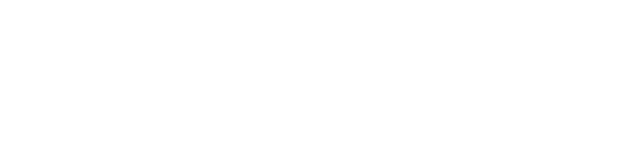
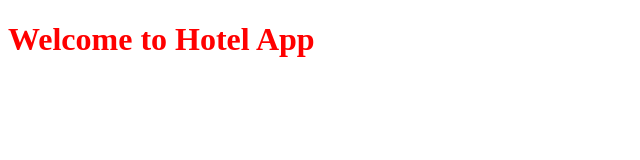
Before and after one commit to wennsin/HotelApp, a plain HTML site: page index.html in a window 1280 px wide. Shown: the whole page, without its empty margins (0-640 px from the left). Drawn offline with Linux system fonts and the light colour scheme.

Commit message:
added style.css

```diff
--- a/index.html
+++ b/index.html
@@ -4,8 +4,10 @@
     <meta charset="UTF-8">
     <meta name="viewport" content="width=device-width, initial-scale=1.0">
     <title>Document</title>
+    <link rel="stylesheet" href="style.css">
 </head>
 <body>
+    <h1 id="redColor">Welcome to Hotel App</h1>
 
 </body>
 </html>
--- /dev/null
+++ b/style.css
@@ -0,0 +1,3 @@
+#redColor {
+    color: red;
+}
```
